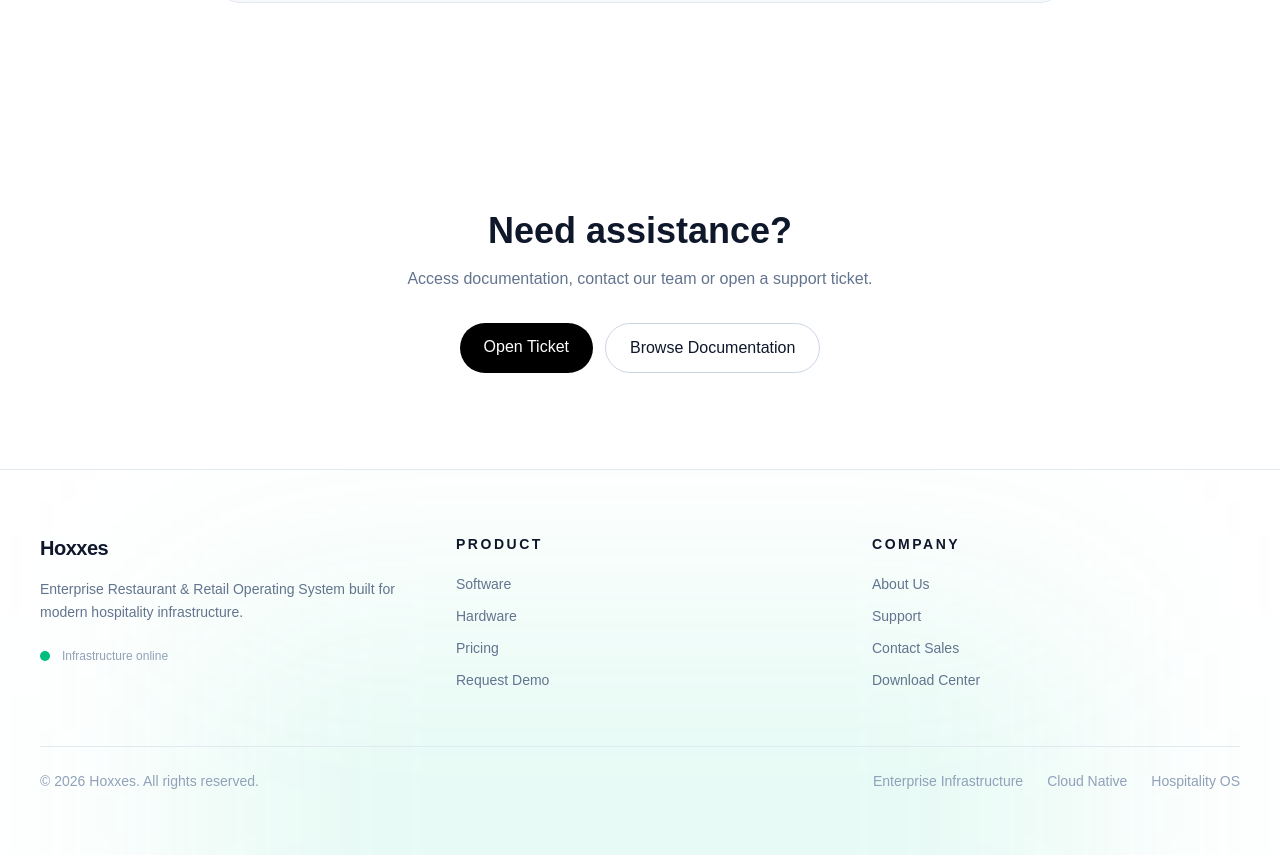
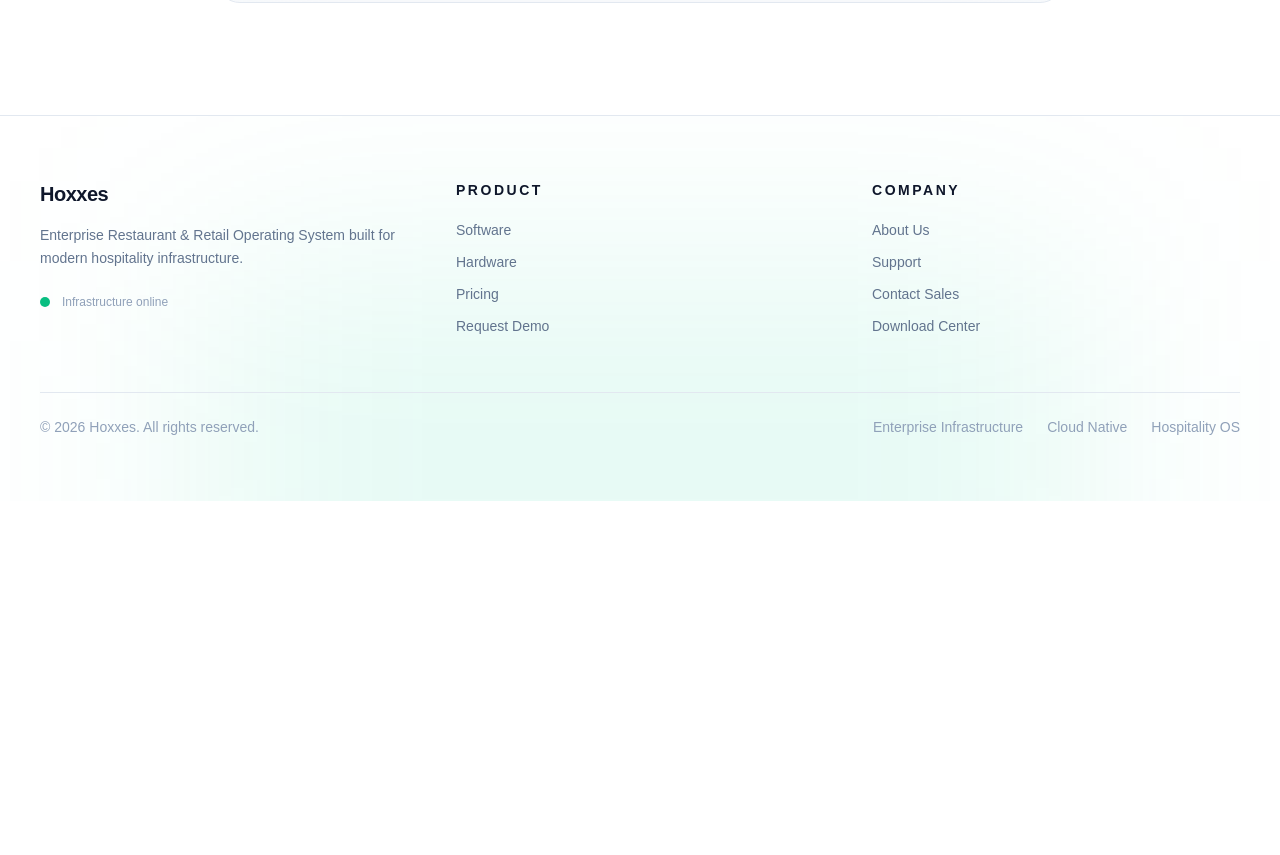
Before and after one commit to leonardapp/web, a Next.js app: page /support in a window 1280 px wide. Shown: the part 1553-2408 px from the top of the page. After the commit the page ends 2054 px from the top, so only its background shows below. Built offline with nearby package versions, Linux system fonts and the light colour scheme.

Commit message:
Pricing page update

```diff
--- a/app/about-us/page.tsx
+++ b/app/about-us/page.tsx
@@ -22,7 +22,7 @@ export default function AboutPage() {
           </div>
 
           <h1 className="mt-6 text-4xl md:text-6xl font-semibold tracking-tight leading-tight">
-            Operating infrastructure
+          Operating infrastructure
             <span className="block text-slate-500">
               for modern commerce.
             </span>
--- a/app/pricing/page.tsx
+++ b/app/pricing/page.tsx
@@ -43,18 +43,21 @@ export default function PricingPage() {
   Transparent pricing designed to scale from single locations
   to enterprise operations.
 </p>
-<div className="mt-8 flex justify-center gap-3 flex-wrap">
+<div className="mt-10 flex flex-col sm:flex-row justify-center gap-3">
 
   <Link
     href="/request-demo"
-    className="inline-flex items-center px-5 py-2 rounded-full bg-black text-white text-sm font-medium hover:bg-slate-800 transition"
+    className="px-6 py-3 rounded-full border border-slate-300
+            text-slate-700 hover:bg-black hover:text-white hover:border-black
+            transition text-sm font-medium"
   >
     Request Demo
   </Link>
 
   <Link
     href="#pricing-calculator"
-    className="inline-flex items-center px-5 py-2 rounded-full border border-slate-300 text-sm font-medium hover:bg-black hover:text-white transition"
+    className="px-6 py-3 rounded-full bg-black text-white
+            hover:bg-slate-800 transition text-sm font-medium"
   >
     Calculate Pricing
   </Link>
@@ -339,6 +342,7 @@ export default function PricingPage() {
           </div>
 
         </div>
+        {/* import button from "react" */}
       </section>
 {/* FINAL CTA */}
 <section className="py-24 text-center">
@@ -351,18 +355,18 @@ export default function PricingPage() {
     Schedule a demo and discover how HOXXES can modernize your operations.
   </p>
 
-  <div className="mt-8 flex justify-center gap-3 flex-wrap">
+  <div className="mt-8 flex justify-center items-center gap-3 flex-wrap">
 
     <Link
       href="/request-demo"
-    className="inline-flex items-center px-5 py-2 rounded-full bg-black text-white text-sm font-medium hover:bg-slate-800 transition"
+      className="inline-flex w-auto items-center justify-center px-5 py-2 rounded-full bg-black text-white text-sm font-medium hover:bg-slate-800 transition"
     >
       Request Demo
     </Link>
 
     <Link
       href="/contact-sales"
-  className="inline-flex items-center px-5 py-2 rounded-full border border-slate-300 text-sm font-medium hover:bg-black hover:text-white transition"
+      className="inline-flex w-auto items-center justify-center px-5 py-2 rounded-full border border-slate-300 text-sm font-medium hover:bg-black hover:text-white transition"
     >
       Contact Sales
     </Link>
--- a/app/support/page.tsx
+++ b/app/support/page.tsx
@@ -186,34 +186,6 @@ export default function SupportPage() {
             </div>
           </div>
         </div>
-      </section>
-      <section className="py-24 text-center">
-
-  <h2 className="text-3xl sm:text-4xl font-semibold">
-    Need assistance?
-  </h2>
-
-  <p className="mt-4 text-slate-500 max-w-2xl mx-auto">
-    Access documentation, contact our team or open a support ticket.
-  </p>
-
-  <div className="mt-8 flex flex-col sm:flex-row justify-center gap-3">
-
-    <Link
-      href="/ticket"
-      className="px-6 py-3 rounded-full bg-black text-white hover:bg-slate-800 transition"
-    >
-      Open Ticket
-    </Link>
-
-    <Link
-      href="/docs"
-      className="px-6 py-3 rounded-full border border-slate-300 hover:bg-black hover:text-white transition"
-    >
-      Browse Documentation
-    </Link>
-
-  </div>
 
 </section>
 
```
Lines whose indentation alone changed are shown as unchanged.
